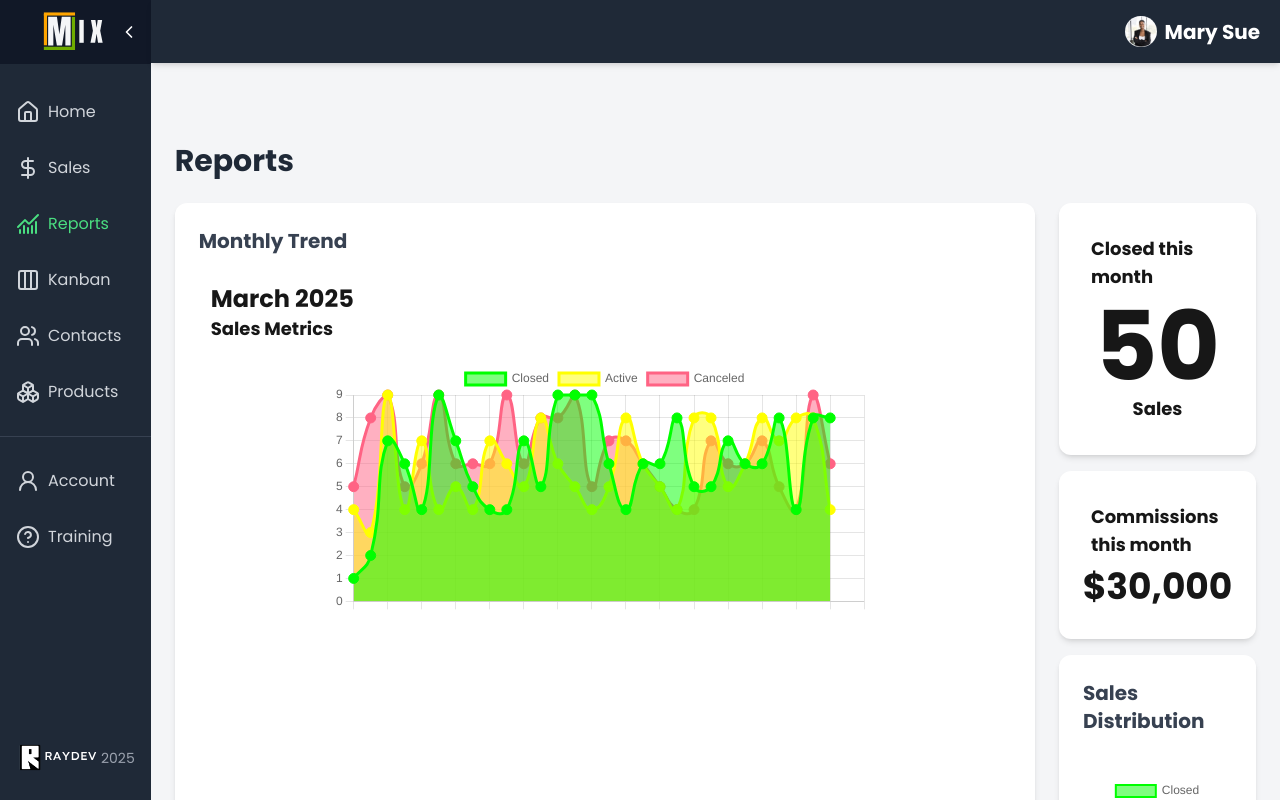
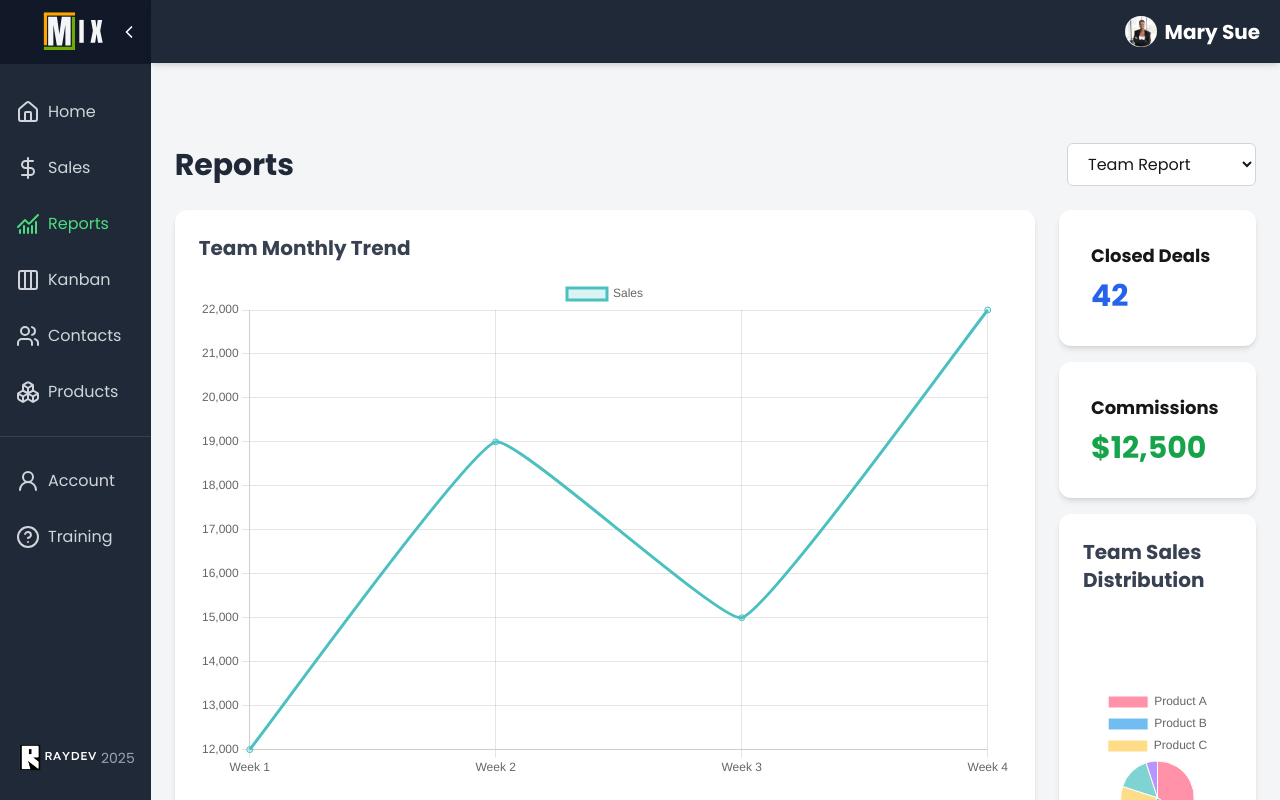
Before and after one commit to BlueE-05/MIX, a Next.js app in the folder MIX-Frontend/: page /crm/reports in a window 1280 px wide. Shown: the top 800 px of the page. Built offline with nearby package versions, Linux system fonts and the light colour scheme.

Commit message:
Dashboard: Cambio de posición del Awards | PieChart: Arreglo de tamaños para cada visualización

```diff
--- a/MIX-Frontend/src/app/crm/reports/page.tsx
+++ b/MIX-Frontend/src/app/crm/reports/page.tsx
@@ -1,45 +1,129 @@
 'use client';
+import { useState } from 'react';
 import BoxClosed from '@/components/Dashboard/BoxClosed';
 import LinesChart from '@/components/Dashboard/LinesChart';
 import PieChart from '@/components/Dashboard/PieChart';
 import BoxComisiones from '@/components/Dashboard/BoxComisiones';
 
+// Datos mock para el equipo y usuarios individuales
+const teamData = {
+  sales: [12000, 19000, 15000, 22000],
+  closed: 42,
+  comisiones: 12500,
+  distribution: [35, 25, 20, 15, 5]
+};
+
+const usersData = [
+  {
+    id: '1',
+    name: 'John Doe',
+    sales: [4000, 6000, 3000, 8000],
+    closed: 15,
+    comisiones: 4500,
+    distribution: [50, 20, 15, 10, 5]
+  },
+  {
+    id: '2',
+    name: 'Jane Smith',
+    sales: [5000, 3000, 7000, 6000],
+    closed: 18,
+    comisiones: 5200,
+    distribution: [30, 40, 10, 15, 5]
+  },
+  {
+    id: '3',
+    name: 'Robert Johnson',
+    sales: [3000, 5000, 4000, 3000],
+    closed: 9,
+    comisiones: 2800,
+    distribution: [20, 30, 25, 15, 10]
+  }
+];
+
 export default function Dashboard() {
+  const [reportType, setReportType] = useState<'team' | 'individual'>('team');
+  const [selectedUserId, setSelectedUserId] = useState<string>('');
+  const isAdmin = true; // Simulamos que es admin
+
+  // Obtener datos actuales según selección
+  const currentData = reportType === 'team'
+    ? teamData
+    : usersData.find(user => user.id === selectedUserId) || teamData;
+
+  const currentUserName = reportType === 'individual' && selectedUserId
+    ? usersData.find(user => user.id === selectedUserId)?.name
+    : 'Equipo';
+
     return (
       <main className="p-6 sm:pt-10">
         {/* Header */}
-      <div className="mb-6">
+        <div className="mb-6 flex justify-between items-center flex-wrap gap-4">
           <h1 className="text-3xl font-bold text-gray-800">Reports</h1>
+
+          {isAdmin && (
+            <div className="flex items-center gap-4 flex-wrap">
+              <div>
+                <select
+                  className="bg-white border border-gray-300 rounded-md px-4 py-2"
+                  value={reportType}
+                  onChange={(e) => {
+                    setReportType(e.target.value as 'team' | 'individual');
+                    if (e.target.value === 'team') setSelectedUserId('');
+                  }}
+                >
+                  <option value="team">Team Report</option>
+                  <option value="individual">Individual Report</option>
+                </select>
+              </div>
+
+              {reportType === 'individual' && (
+                <div>
+                  <select
+                    className="bg-white border border-gray-300 rounded-md px-4 py-2"
+                    value={selectedUserId}
+                    onChange={(e) => setSelectedUserId(e.target.value)}
+                  >
+                    <option value="">Select User</option>
+                    {usersData.map((user) => (
+                      <option key={user.id} value={user.id}>
+                        {user.name}
+                      </option>
+                    ))}
+                  </select>
+                </div>
+              )}
+            </div>
+          )}
         </div>
 
         {/* Grid Layout */}
         <div className="grid grid-cols-1 lg:grid-cols-5 gap-6">
           {/* Left Side - Expanded Chart */}
           <div className="bg-white p-6 rounded-xl shadow-md lg:col-span-4">
-          <h2 className="text-xl font-semibold text-gray-700 mb-4">Monthly Trend</h2>
-          <div className="h-96 md:h-[500px]"> {/* Further increased height */}
-            <LinesChart />
+            <h2 className="text-xl font-semibold text-gray-700 mb-4">
+              {reportType === 'team' ? 'Team Monthly Trend' : `${currentUserName}'s Performance`}
+            </h2>
+            <div className="h-96 md:h-[500px]">
+             <LinesChart salesData={currentData.sales} reportType={reportType} />
             </div>
           </div>
 
           {/* Right Side - Stacked Content */}
           <div className="lg:col-span-1 h-full flex flex-col gap-4">
-          <div className="grid grid-cols-1 gap-4"> {/* Single column grid for the boxes */}
+            <div className="grid grid-cols-1 gap-4">
               <div className="bg-white p-4 rounded-xl shadow-md">
-              <BoxClosed />
+                <BoxClosed closedDeals={currentData.closed} />
               </div>
               <div className="bg-white p-4 rounded-xl shadow-md">
-              <BoxComisiones />
+                <BoxComisiones comisiones={currentData.comisiones} />
               </div>
             </div>
 
-          <div className="p-6 bg-white rounded-xl shadow-md h-80 flex-grow"> {/* PieChart takes remaining space */}
+            <div className="p-6 bg-white rounded-xl shadow-md flex flex-col items-center justify-center">
               <h2 className="text-xl font-semibold text-gray-700 mb-4">
-              Sales Distribution
+                {reportType === 'team' ? 'Team Sales Distribution' : 'Individual Distribution'}
               </h2>
-            <div className="h-full">
-              <PieChart />
-            </div>
+                <PieChart distribution={currentData.distribution} />
             </div>
           </div>
         </div>
--- a/MIX-Frontend/src/components/Dashboard/Awards.tsx
+++ b/MIX-Frontend/src/components/Dashboard/Awards.tsx
@@ -2,21 +2,23 @@ import React from 'react';
 
 export default function AwardsBox() {
   return (
-    <div className="bg-white p-6 rounded-xl shadow-md flex flex-col items-center justify-center">
-      <h2 className="text-xl font-semibold text-gray-700 mb-4">Awards</h2>
-      <div className="flex flex-col items-center justify-center">
+    <div className="bg-white p-4 rounded-lg shadow-md w-full sm:w-64">
+      <div className="flex items-center justify-between h-full">
+        <div className="flex flex-col">
+          <h2 className="text-lg font-semibold text-gray-700">Awards</h2>
+          <p className="text-3xl font-bold text-yellow-600 mt-1">50,000</p>
+        </div>
         <svg
           xmlns="http://www.w3.org/2000/svg"
-          width="48"
-          height="48"
+          width="40"
+          height="40"
           fill="currentColor"
-          className="mb-2 text-yellow-500"
+          className="text-yellow-500 ml-2"
           viewBox="0 0 16 16"
         >
           <path d="m8 0 1.669.864 1.858.282.842 1.68 1.337 1.32L13.4 6l.306 1.854-1.337 1.32-.842 1.68-1.858.282L8 12l-1.669-.864-1.858-.282-.842-1.68-1.337-1.32L2.6 6l-.306-1.854 1.337-1.32.842-1.68L6.331.864z" />
           <path d="M4 11.794V16l4-1 4 1v-4.206l-2.018.306L8 13.126 6.018 12.1z" />
         </svg>
-        <p className="text-4xl font-bold text-yellow-600 text-shadow-md">50,000</p>
       </div>
     </div>
   );
--- a/MIX-Frontend/src/components/Dashboard/BoxClosed.tsx
+++ b/MIX-Frontend/src/components/Dashboard/BoxClosed.tsx
@@ -1,11 +1,18 @@
-export default function BoxClosed() {
-    return (
-        <main className="">
-            <div className="w-50 h-50 flex flex-col items-center justify-center rounded-2xl p-4">
-                <p className="text-lg font-semibold">Closed this month</p>
-                <p className="text-8xl font-bold mt-2">50</p>
-                <p className="text-lg font-semibold">Sales</p>
-            </div>
-        </main>
-    );
-  }
+'use client';
+
+interface BoxClosedProps {
+  closedDeals?: number;
+  justify?: string;
+}
+
+export default function BoxClosed({ closedDeals, justify }: BoxClosedProps = {}) {
+  // Valor por defecto si no se pasa la prop
+  const deals = closedDeals ?? 42;
+
+  return (
+    <div className="p-4">
+      <h3 className="text-lg font-semibold mb-2">Closed Deals</h3>
+      <p className={`text-3xl font-bold text-blue-600 ${justify}`}>{deals}</p>
+    </div>
+  );
+}
--- a/MIX-Frontend/src/components/Dashboard/BoxComisiones.tsx
+++ b/MIX-Frontend/src/components/Dashboard/BoxComisiones.tsx
@@ -1,10 +1,17 @@
-export default function BoxComisiones() {
-    return (
-        <main className="">
-            <div className="w-50 h-50 flex flex-col items-center justify-center rounded-2xl p-4">
-                <p className="text-lg font-semibold">Commissions this month</p>
-                <p className="text-4xl font-bold mt-2">$30,000</p>
-            </div>
-        </main>
-    );
-  }
+'use client';
+
+interface BoxComisionesProps {
+  comisiones?: number;
+}
+
+export default function BoxComisiones({ comisiones }: BoxComisionesProps = {}) {
+  // Valor por defecto si no se pasa la prop
+  const amount = comisiones ?? 12500;
+
+  return (
+    <div className="p-4">
+      <h3 className="text-lg font-semibold mb-2">Commissions</h3>
+      <p className="text-3xl font-bold text-green-600">${amount.toLocaleString()}</p>
+    </div>
+  );
+}
--- a/MIX-Frontend/src/components/Dashboard/LinesChart.tsx
+++ b/MIX-Frontend/src/components/Dashboard/LinesChart.tsx
@@ -1,17 +1,58 @@
 import React from "react";
-import LinesChartData from "@/mock/LinesChartData";
+import { Line } from "react-chartjs-2";
+import {
+  Chart as ChartJS,
+  CategoryScale,
+  LinearScale,
+  PointElement,
+  LineElement,
+  Title,
+  Tooltip,
+  Legend
+} from 'chart.js';
 
-export default function LinesChart() {
+ChartJS.register(
+  CategoryScale,
+  LinearScale,
+  PointElement,
+  LineElement,
+  Title,
+  Tooltip,
+  Legend
+);
+
+interface LinesChartProps {
+  salesData: number[];
+  reportType: 'team' | 'individual';
+}
+
+export default function LinesChart({ salesData, reportType }: LinesChartProps) {
+  const data = {
+    labels: ['Week 1', 'Week 2', 'Week 3', 'Week 4'],
+    datasets: [
+      {
+        label: 'Sales',
+        data: salesData,
+        borderColor: reportType === 'team' ? 'rgb(75, 192, 192)' : 'rgb(153, 102, 255)',
+        backgroundColor: 'rgba(75, 192, 192, 0.2)',
+        tension: 0.1
+      }
+    ]
+  };
+
+  const options = {
+    responsive: true,
+    maintainAspectRatio: false,
+    plugins: {
+      legend: {
+        position: 'top' as const,
+      },
+    },
+  };
+
   return (
-    <div className="w-120 h-80 rounded-2xl p-2">
-      <div className="p-1">
-        <p className="text-2xl font-bold">March 2025</p>
-        <p className="text-lg font-semibold">Sales Metrics</p>
-      </div>
-
-      <div className="flex flex-col items-center justify-center p-4 w-full h-full"> {/* Added w-full h-full */}
-        <LinesChartData/>
-      </div>
+    <div className="w-full h-full">
+      <Line data={data} options={options} />
     </div>
   );
 }
--- a/MIX-Frontend/src/components/Dashboard/PieChart.tsx
+++ b/MIX-Frontend/src/components/Dashboard/PieChart.tsx
@@ -1,17 +1,37 @@
-import React from "react";
-import PiechartData from "@/mock/PieChartData";
+'use client';
+import { Pie } from 'react-chartjs-2';
+import { Chart as ChartJS, ArcElement, Tooltip, Legend } from 'chart.js';
 
-export default function PieChart() {
-    return (
-        <div className="w-full h-full rounded-2xl">
-            <div className="p-1">
-                {/*<p className="text-lg font-bold">Sales goal of the month</p>*/}
-            </div>
+ChartJS.register(ArcElement, Tooltip, Legend);
 
-            <div className="flex flex-col items-center justify-center p-4">
-                 <PiechartData/>
-            </div>
-        </div>
+interface PieChartProps {
+  distribution?: number[];
+  compact?: boolean; // Nueva prop para modo compacto
+}
 
-    );
-  }
+export default function PieChart({ distribution, compact = false }: PieChartProps = {}) {
+  const defaultData = [35, 25, 20, 15, 5];
+  const data = {
+    labels: ['Product A', 'Product B', 'Product C', 'Product D', 'Others'],
+    datasets: [{
+      data: distribution || defaultData,
+      backgroundColor: [
+        'rgba(255, 99, 132, 0.7)',
+        'rgba(54, 162, 235, 0.7)',
+        'rgba(255, 206, 86, 0.7)',
+        'rgba(75, 192, 192, 0.7)',
+        'rgba(153, 102, 255, 0.7)',
+      ],
+      borderWidth: 1,
+    }],
+  };
+
+  return (
+    <div className={`w-full ${compact ? 'h-[250px]' : 'h-full min-h-[300px]'} flex items-center justify-center`}>
+      <Pie
+        data={data}
+        className="w-full h-full"
+      />
+    </div>
+  );
+}
```
Also changed, not shown: MIX-Frontend/src/app/crm/dashboard/page.tsx (+13 -12 lines). Lines whose indentation alone changed are shown as unchanged.
